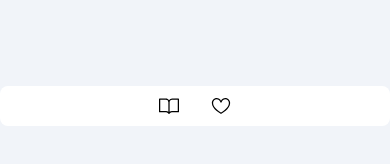
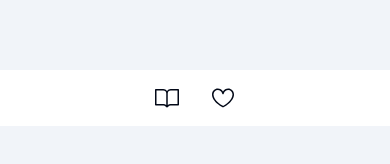
Before and after one commit to nadws/Alquran_nadws, a Next.js app: page / in a window 390 px wide. Shown: the part 718-882 px from the top of the page. Built offline with nearby package versions, Linux system fonts and the light colour scheme.

Commit message:
footbar fixed

```diff
--- a/src/components/Header/index.tsx
+++ b/src/components/Header/index.tsx
@@ -22,7 +22,7 @@ export default function Header() {
           <IoSunny className="text-xl hidden dark:block text-[#38a482]" />
         </Button>
       </div>
-      <div
+      {/* <div
         className={`w-[80%] lg:w-[30%] ${
           pathname === "/list-surah" ? "block" : "hidden"
         }`}
@@ -32,7 +32,7 @@ export default function Header() {
           placeholder="Search"
           className="h-8 border border-slate-400"
         />
-      </div>
+      </div> */}
     </div>
   );
 }
--- a/src/components/sidebar/fotbar.jsx
+++ b/src/components/sidebar/fotbar.jsx
@@ -8,17 +8,17 @@ import { usePathname } from "next/navigation";
 export default function Fotbar() {
   const pathname = usePathname();
   return (
-    <div className="bg-background bottom-0  w-full fixed z-10 flex justify-center rounded-lg  lg:hidden">
+    <div className="bg-white dark:bg-black h-14 bottom-0  w-full fixed z-10 flex justify-center lg:hidden">
       <Link href="/list-surah">
         <Button
           variant={"ghost"}
-          className=" justify-center rounded-md  hover:text-primary"
+          className=" justify-center h-full  hover:text-primary"
         >
           <GoBook
             className={
               pathname === "/list-surah"
-                ? "text-xl text-center  text-[#38a482]"
-                : "text-xl text-center  text-black"
+                ? "text-2xl text-center  text-[#38a482]"
+                : "text-2xl text-center  "
             }
           />
         </Button>
@@ -26,13 +26,13 @@ export default function Fotbar() {
       <Link href="/favorite">
         <Button
           variant={"ghost"}
-          className=" justify-center rounded-md  hover:text-primary"
+          className=" justify-center h-full  hover:text-primary"
         >
           <GoHeart
             className={
               pathname === "/favorite"
-                ? "text-xl text-center  text-[#38a482]"
-                : "text-xl text-center  text-black"
+                ? "text-2xl text-center  text-[#38a482]"
+                : "text-2xl text-center  "
             }
           />
         </Button>
```
